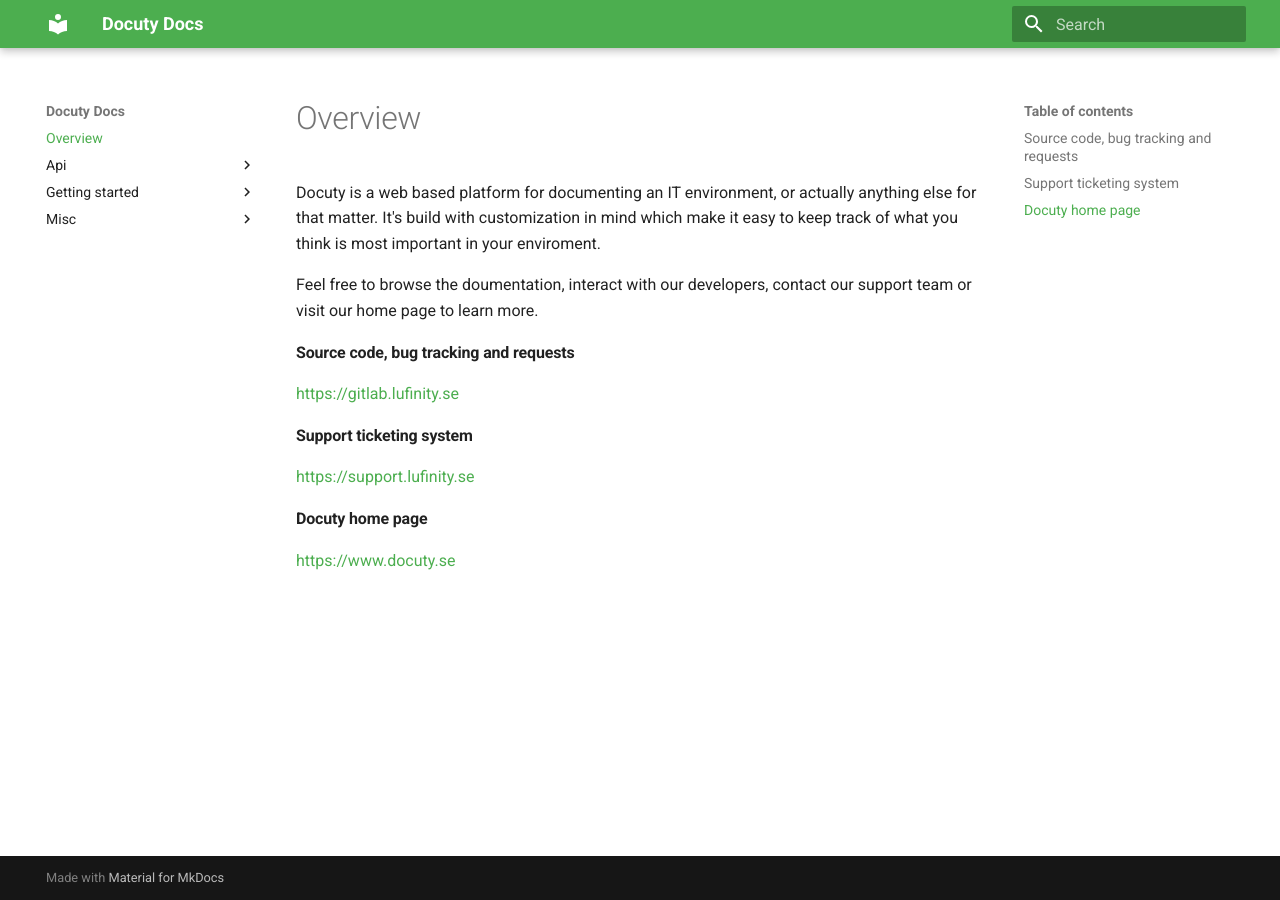
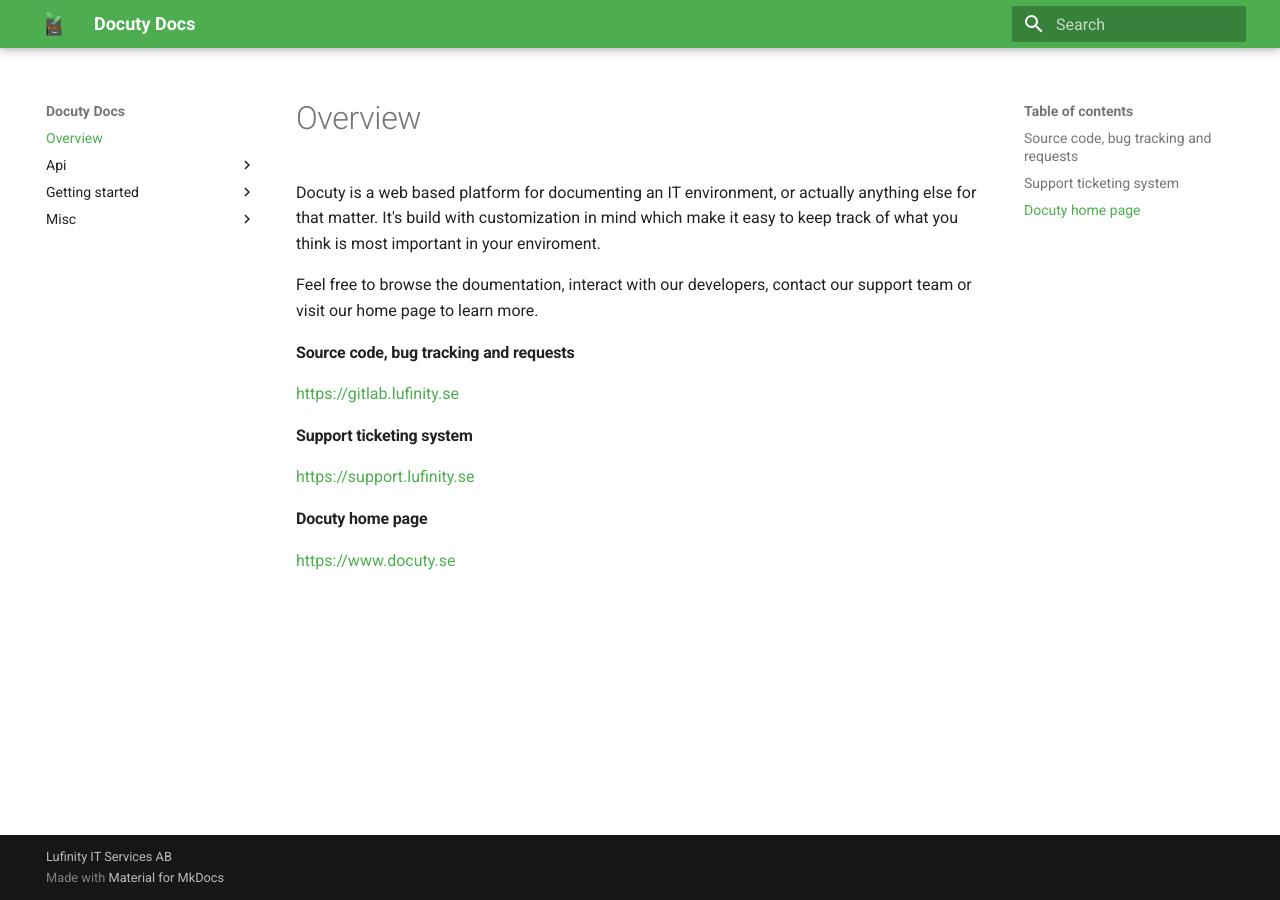
Before and after one commit to lufinity/docuty-docs, an MkDocs documentation site: the page built from docs/index.md, in a window 1280 px wide. Built offline with MkDocs 1.6.1 and Material for MkDocs 9.7.7, drawn with Linux system fonts in a browser that asks for light colours.

Commit message:
Theme customization

```diff
--- a/mkdocs.yml
+++ b/mkdocs.yml
@@ -1,5 +1,8 @@
 site_name: Docuty Docs
 theme:
   name: material
+  logo: assets/logo.png
+  favicon: images/favicon.png
   palette:
     primary: green
+copyright: <a href="https://www.lufinity.se/" target="_blank">Lufinity IT Services AB</a>
```
Also changed, not shown: docs/assets/logo.png (added), docs/images/favicon.png (added), site/404.html, site/api/attributes/index.html, site/api/categories/index.html, site/api/companies/index.html, site/api/entities/index.html, site/api/general/index.html, site/assets/logo.png (added), site/getting-started/create-attributes/index.html, site/getting-started/create-categories/index.html, site/getting-started/installation/index.html, site/images/favicon.png (added), site/index.html, 3 more files, 1 other file.
